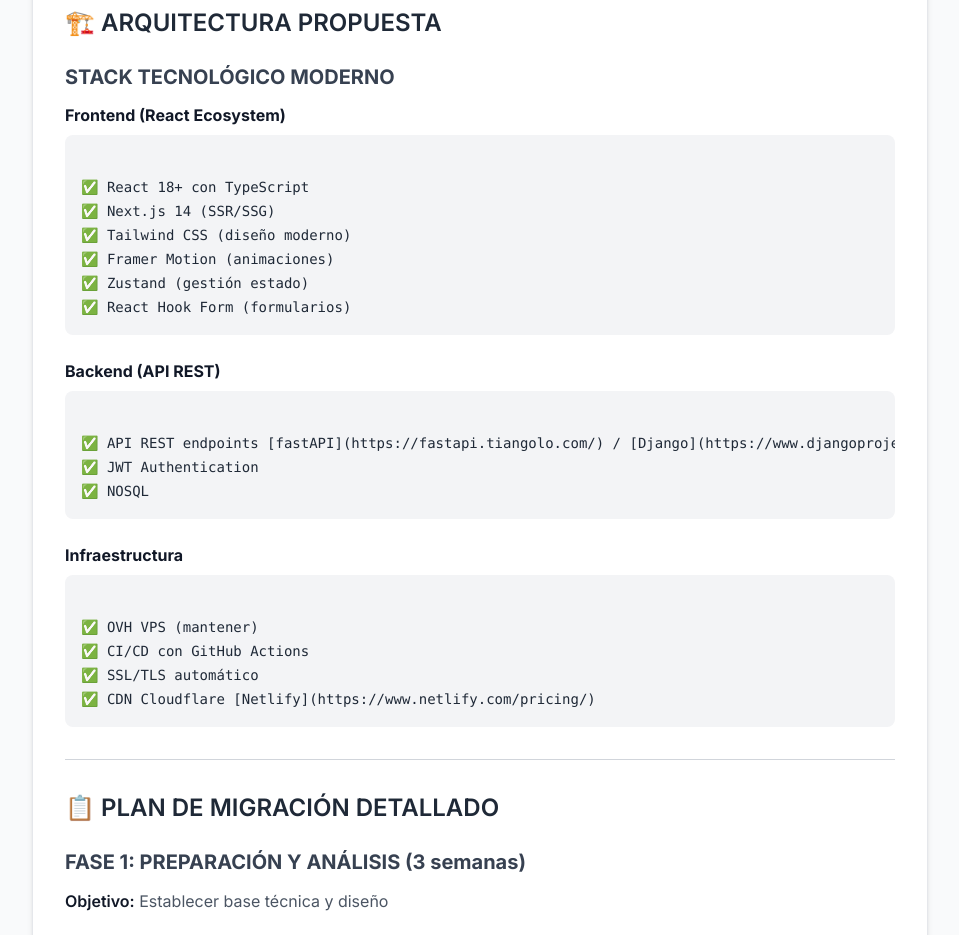
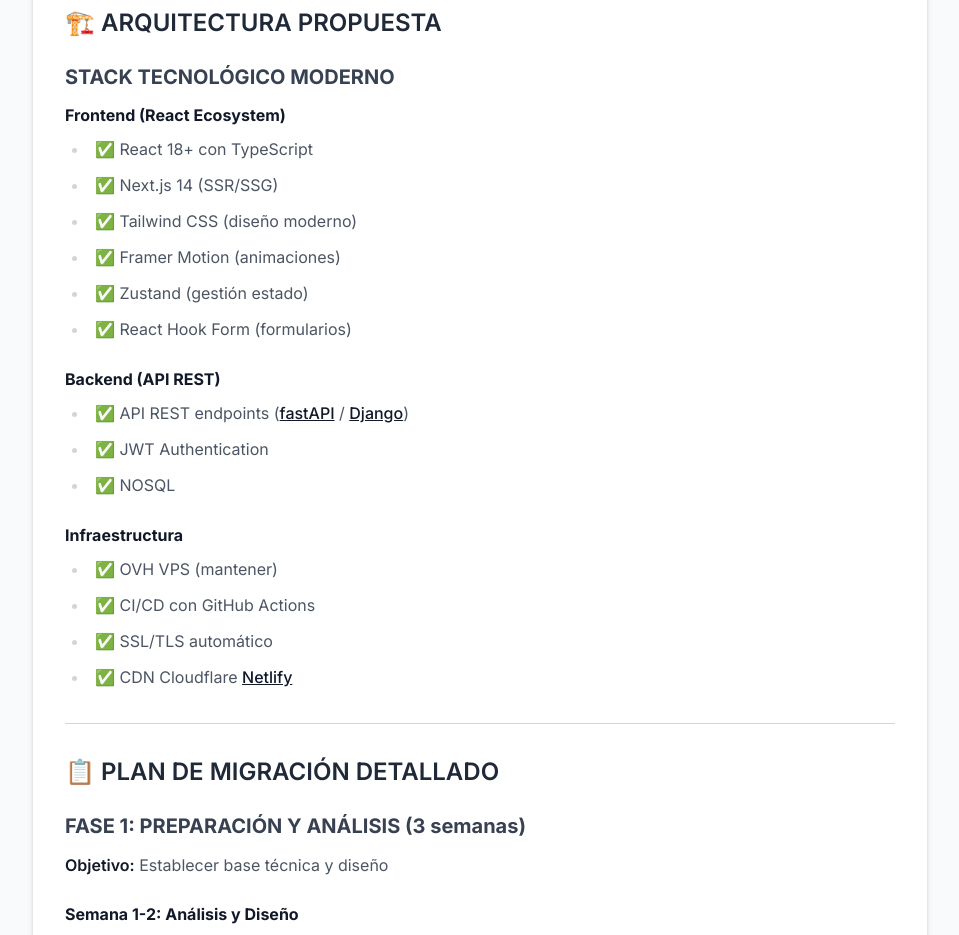
Before and after one commit to DIOLINK/mvo-consultores-analisis, a Next.js app: page /propuesta in a window 1280 px wide. Shown: the part 800-1735 px from the top of the page, without its empty margins (160-1119 px from the left). Built offline with nearby package versions, Linux system fonts and the light colour scheme.

Commit message:
Mejorar la presentación del stack tecnológico en la propuesta de migración, ajustando el formato de las listas para una mayor claridad y legibilidad. Se eliminan las líneas de código innecesarias y se optimiza la estructura del contenido.

```diff
--- a/app/propuesta/page.tsx
+++ b/app/propuesta/page.tsx
@@ -29,32 +29,30 @@ Proponemos la migración del sitio web **mvoconsultores.com.ar** desde tecnolog
 ### **STACK TECNOLÓGICO MODERNO**
 
 #### **Frontend (React Ecosystem)**
-\`\`\`
 
-✅ React 18+ con TypeScript
-✅ Next.js 14 (SSR/SSG)
-✅ Tailwind CSS (diseño moderno)
-✅ Framer Motion (animaciones)
-✅ Zustand (gestión estado)
-✅ React Hook Form (formularios)
-\`\`\`
+
+- ✅ React 18+ con TypeScript
+- ✅ Next.js 14 (SSR/SSG)
+- ✅ Tailwind CSS (diseño moderno)
+- ✅ Framer Motion (animaciones)
+- ✅ Zustand (gestión estado)
+- ✅ React Hook Form (formularios)
+
 
 #### **Backend (API REST)**
-\`\`\`
 
-✅ API REST endpoints [fastAPI](https://fastapi.tiangolo.com/) / [Django](https://www.djangoproject.com/)
-✅ JWT Authentication
-✅ NOSQL
-\`\`\`
+- ✅ API REST endpoints ([fastAPI](https://fastapi.tiangolo.com/) / [Django](https://www.djangoproject.com/))
+- ✅ JWT Authentication
+- ✅ NOSQL
+
 
 #### **Infraestructura**
-\`\`\`
 
-✅ OVH VPS (mantener)
-✅ CI/CD con GitHub Actions
-✅ SSL/TLS automático
-✅ CDN Cloudflare [Netlify](https://www.netlify.com/pricing/)
-\`\`\`
+- ✅ OVH VPS (mantener)
+- ✅ CI/CD con GitHub Actions
+- ✅ SSL/TLS automático
+- ✅ CDN Cloudflare [Netlify](https://www.netlify.com/pricing/)
+
 
 ---
 
```
